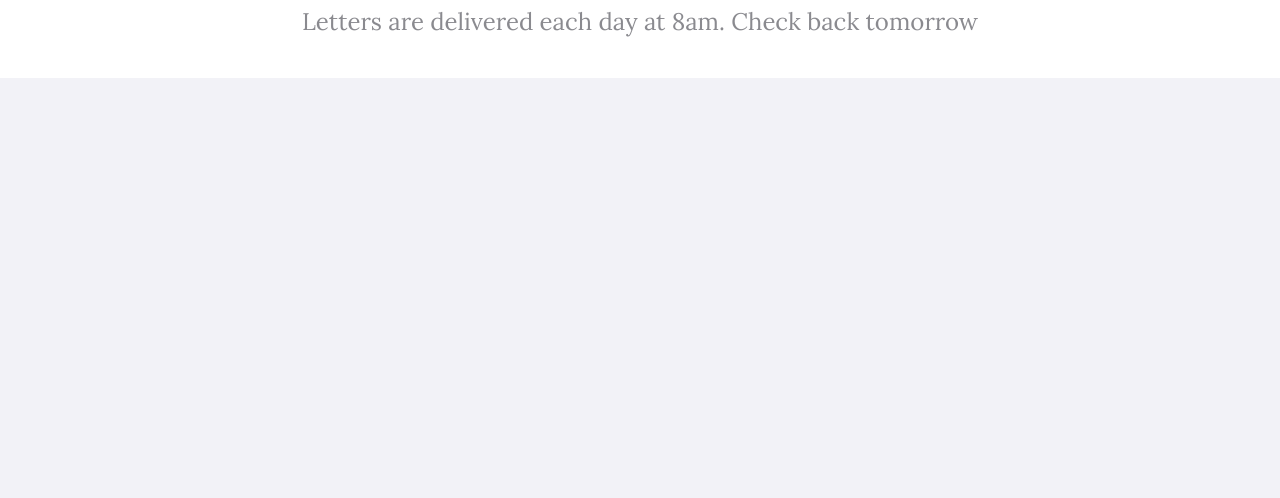
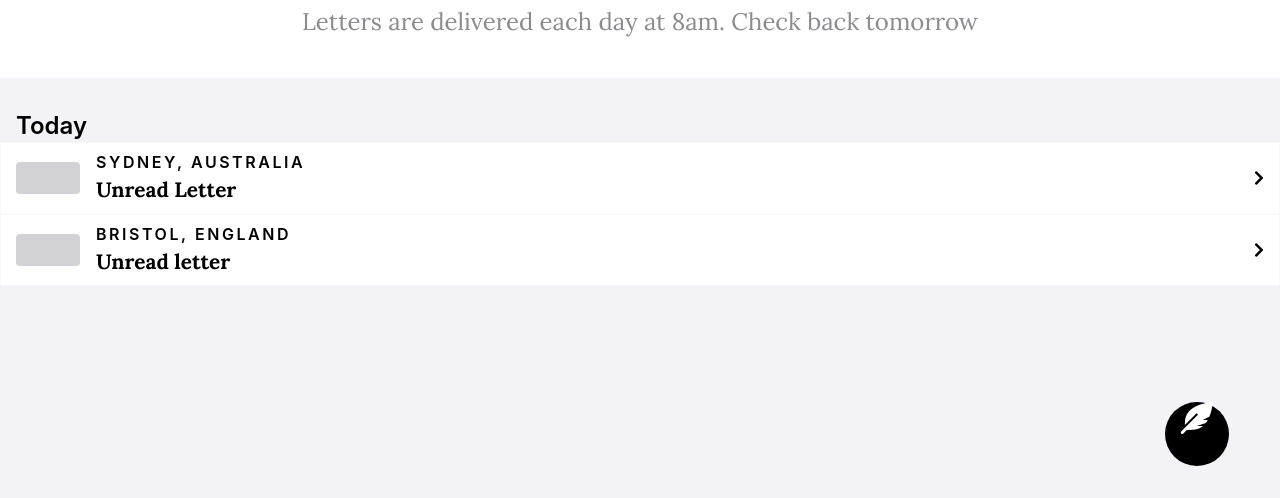
Before and after one commit to scottdh/postmanpat, a website with bundled scripts: page src/index.html in a window 1280 px wide. Shown: the part 302-800 px from the top of the page. Built offline with nearby package versions, Linux system fonts and the light colour scheme.

Commit message:
added table rows to inbox view and FAB

```diff
--- a/scss/_components.scss
+++ b/scss/_components.scss
@@ -1,6 +1,5 @@
 .navigationBar {
-  font-family: -apple-system, BlinkMacSystemFont, "Segoe UI", Roboto, Helvetica,
-    Arial, sans-serif, "Apple Color Emoji", "Segoe UI Emoji", "Segoe UI Symbol";
+  font-family: $systemFont;
   display: flex;
   justify-content: space-between;
   height: 44px;
@@ -24,6 +23,7 @@
   flex-direction: column;
   min-height: 33vh;
   padding: 1.5rem 1rem 1.5rem 1rem;
+  margin-bottom: 2rem;
   background-color: white;
   align-items: center;
   justify-content: center;
@@ -36,7 +36,7 @@
     height: 7.5rem; // 120px
     width: 7.5rem;
     border-radius: 50%;
-    background-color: $grey4;
+    background-color: $grey5;
     font-size: 4rem;
     font-weight: $bold;
     margin-bottom: 2rem;
@@ -51,7 +51,7 @@
       //   left: 1rem;
       //   right: 1rem;
       //   bottom: 1rem;
-      border: 2px dashed $grey4;
+      border: 2px dashed $grey5;
       border-radius: 50%;
     }
   }
@@ -60,3 +60,70 @@
     color: $secondaryText;
   }
 }
+
+.tableView {
+  &__groupedSectionHeader {
+    font-family: $systemFont;
+    padding: 0 1rem 0 1rem;
+    margin-bottom: 0;
+  }
+  &__row {
+    padding: 0.5rem 1rem 0.5rem 1rem;
+    display: flex;
+    align-items: center;
+    background-color: white;
+    min-height: 4rem;
+    box-shadow: inset 0 0 1px $separator;
+    &__title {
+      font-family: $systemFont;
+      margin: 0;
+      letter-spacing: 0.16em;
+      text-transform: uppercase;
+    }
+    &__subtitle {
+      margin: 0;
+      font-weight: $bold;
+      font-size: 1.3em;
+    }
+
+    &__left {
+      display: flex;
+      align-items: center;
+      min-width: 5rem;
+      padding-right: 1rem;
+    }
+    &__center {
+      flex-grow: 2;
+    }
+    &__right {
+      display: flex;
+      align-items: center;
+    }
+
+    .envelopeIcon {
+      width: 100%;
+      height: 2rem;
+      background-color: $grey4;
+      border-radius: 0.25rem;
+    }
+  }
+}
+
+.fab {
+  display: flex;
+  align-items: center;
+  justify-content: center;
+  position: fixed;
+  bottom: 2%;
+  right: 4%;
+  height: 4rem;
+  width: 4rem;
+  border-radius: 50%;
+  background-color: $tint;
+  color: white;
+  font-size: 2em;
+  .icon {
+    height: 100%;
+    width: 100%;
+  }
+}
--- a/scss/_elements.scss
+++ b/scss/_elements.scss
@@ -1,13 +1,5 @@
 * {
   box-sizing: border-box;
-}
-
-body {
-  font-family: "Lora", serif;
-  font-size: 16px;
-  width: 100%;
-  background-color: $background;
-  color: $primaryText;
 }
 
 h1 {
@@ -73,6 +65,23 @@ h4 {
   @media (min-width: 1024px) {
     font-size: 1.5rem; // 18px
     line-height: 2rem; // 24px
+  }
+}
+h5 {
+  font-size: 0.7rem;
+  line-height: 1rem; // 16px
+  font-weight: $bold;
+  margin: 0;
+  margin-bottom: 1rem;
+  max-width: 64ch;
+  @media (min-width: 640px) {
+    font-size: 1rem; // 16px
+    line-height: 1.5rem; // 24px
+    font-weight: $semiBold;
+  }
+  @media (min-width: 1024px) {
+    font-size: 1rem; // 16px
+    line-height: 1.5rem; // 24px
   }
 }
 
--- a/scss/_theme.scss
+++ b/scss/_theme.scss
@@ -8,7 +8,7 @@ $semiBold: 600;
 $bold: 700;
 
 // Colours
-$tint: hsla(205, 72, 56, 1);
+$tint: hsla(0, 0, 0, 1);
 $primary: lightBlue;
 
 $grey1: hsla(240, 2, 57, 1);
@@ -26,6 +26,17 @@ $primaryText: hsla(0, 0, 0, 1);
 $secondaryText: hsla(240, 6, 25, 0.6);
 $tertiaryText: hsla(240, 6, 25, 0.3);
 
+$systemFont: -apple-system, BlinkMacSystemFont, "Segoe UI", Roboto, Helvetica,
+  Arial, sans-serif, "Apple Color Emoji", "Segoe UI Emoji", "Segoe UI Symbol";
+
+body {
+  font-family: "Lora", serif;
+  font-size: 16px;
+  width: 100%;
+  background-color: $background;
+  color: $primaryText;
+}
+
 .secondaryText {
   color: $secondaryText;
 }
--- a/src/index.html
+++ b/src/index.html
@@ -18,11 +18,41 @@
     <main class="main">
       <section class="postDetails">
         <div class="postDetails__letterCount">
-          1
+          2
         </div>
-        <h2>New Letter Today</h2>
+        <h2>New Letters Today</h2>
         <p>Letters are delivered each day at 8am. Check back tomorrow</p>
       </section>
+      <section class="tableView">
+        <h4 class="tableView__groupedSectionHeader">Today</h4>
+        <div class="tableView__row">
+          <div class="tableView__row__left">
+            <div class="envelopeIcon"></div>
+          </div>
+          <div class="tableView__row__center">
+            <h5 class="tableView__row__title">Sydney, Australia</h5>
+            <p class="tableView__row__subtitle">Unread Letter</p>
+          </div>
+          <div class="tableView__row__right">
+            <i class="fas fa-chevron-right"></i>
+          </div>
+        </div>
+        <div class="tableView__row">
+          <div class="tableView__row__left">
+            <div class="envelopeIcon"></div>
+          </div>
+          <div class="tableView__row__center">
+            <h5 class="tableView__row__title">Bristol, England</h5>
+            <p class="tableView__row__subtitle">Unread letter</p>
+          </div>
+          <div class="tableView__row__right">
+            <i class="fas fa-chevron-right"></i>
+          </div>
+        </div>
+      </section>
+      <button class="fab">
+        <div class="icon"><i class="fas fa-feather-alt"></i></div>
+      </button>
     </main>
 
     <script type="module" src="./js/app.js"></script>
```
Also changed, not shown: src/css/style.css.
